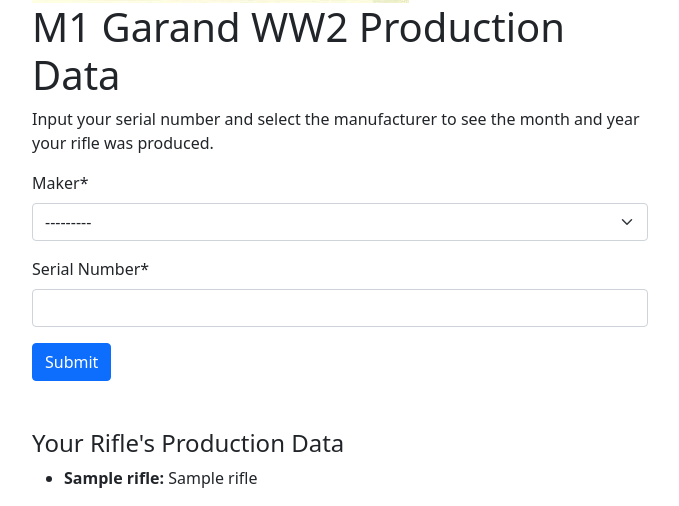
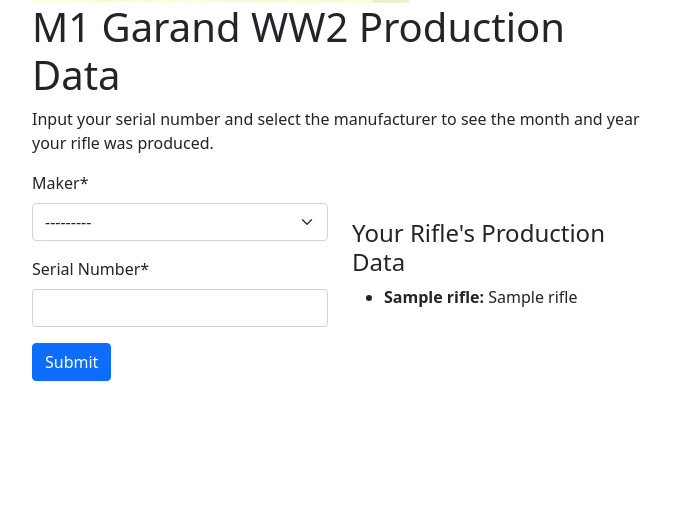
Before and after one commit to kpavia/usriflem1-backend, a Django app: template src/m1/templates/m1/index.html in a window 1280 px wide. Shown: the part 556-1062 px from the top of the page, without its empty margins (300-979 px from the left). After the commit the page ends 937 px from the top, so only its background shows below. Run offline with Django 5.2, Linux system fonts and the light colour scheme; tables that the repository leaves empty hold one stand-in row (values such as "Sample post"); the template is opened without the code that fills it: values that come from a table or form of the project are taken from there, most other values are stand-ins (such as "Sample title", 1, 10 or a date in 2020); some libraries are stand-ins or nearby versions.

Commit message:
Reformat form HTML

```diff
--- a/src/m1/templates/m1/index.html
+++ b/src/m1/templates/m1/index.html
@@ -11,13 +11,17 @@
 {% endblock content %}
 
 {% block date %}
+    <div class="row mb-5">
         <h1>M1 Garand WW2 Production Data</h1>
         <p>Input your serial number and select the manufacturer to see the month and year your rifle was produced.</p>
+        <div class="col">
             <form method="post">
                 {% csrf_token %}
                 {{ form|crispy }}
                 <button type="submit" class="btn btn-primary">Submit</button>
             </form>
+        </div>
+        <div class="col">
             {% if rifle %}
                 <h4 class="mt-5">Your Rifle's Production Data</h4>
                 <ul>
@@ -26,4 +30,6 @@
                     {% endfor %}
                 </ul>
             {% endif %}
+        </div>
+    </div>
 {% endblock date %}
```
Lines whose indentation alone changed are shown as unchanged.
